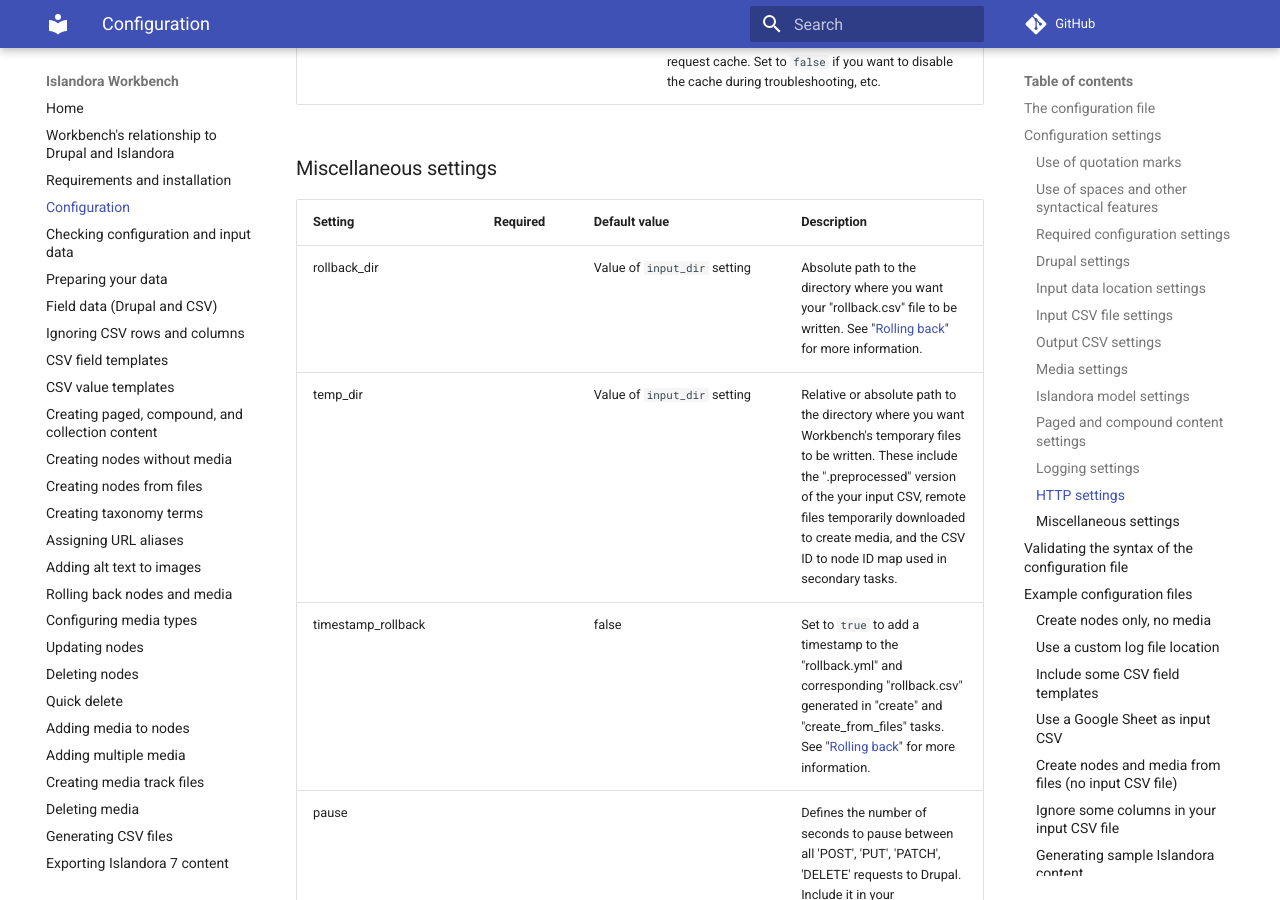
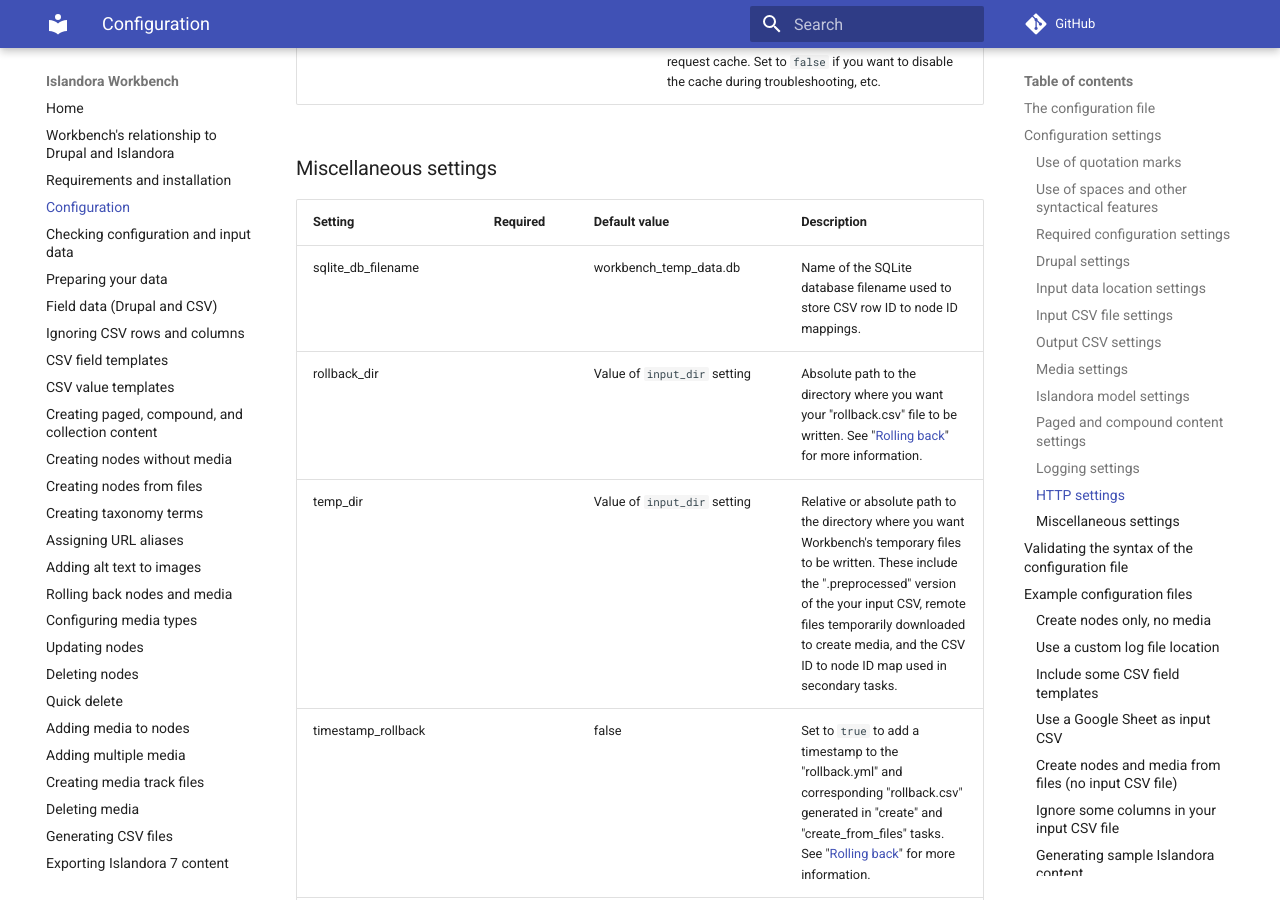
Before and after one commit to mjordan/islandora_workbench_docs, an MkDocs documentation site: the page built from docs/configuration.md, in a window 1280 px wide and 900 px high, scrolled down 14331 px. Built offline with MkDocs 1.6.1 and Material for MkDocs 9.7.7, drawn with Linux system fonts in a browser that asks for light colours; comment, search, counter and statistics services are not loaded.

Commit message:
Added entry for sqlite_db_filename to the config settings list.

```diff
--- a/docs/configuration.md
+++ b/docs/configuration.md
@@ -210,6 +210,7 @@
 
 | Setting | Required | Default value | Description |
 | --- | --- | --- | --- |
+| sqlite_db_filename |  | workbench_temp_data.db | Name of the SQLite database filename used to store CSV row ID to node ID mappings. |
 | rollback_dir |  | Value of `input_dir` setting | Absolute path to the directory where you want your "rollback.csv" file to be written. See "[Rolling back](/islandora_workbench_docs/rolling_back/)" for more information. |
 | temp_dir |  | Value of `input_dir` setting | Relative or absolute path to the directory where you want Workbench's temporary files to be written. These include the ".preprocessed" version of the your input CSV, remote files temporarily downloaded to create media, and the CSV ID to node ID map used in secondary tasks.|
 | timestamp_rollback |  | false | Set to `true` to add a timestamp to the "rollback.yml" and corresponding "rollback.csv" generated in "create" and "create_from_files" tasks. See "[Rolling back](/islandora_workbench_docs/rolling_back/)" for more information. |
```
